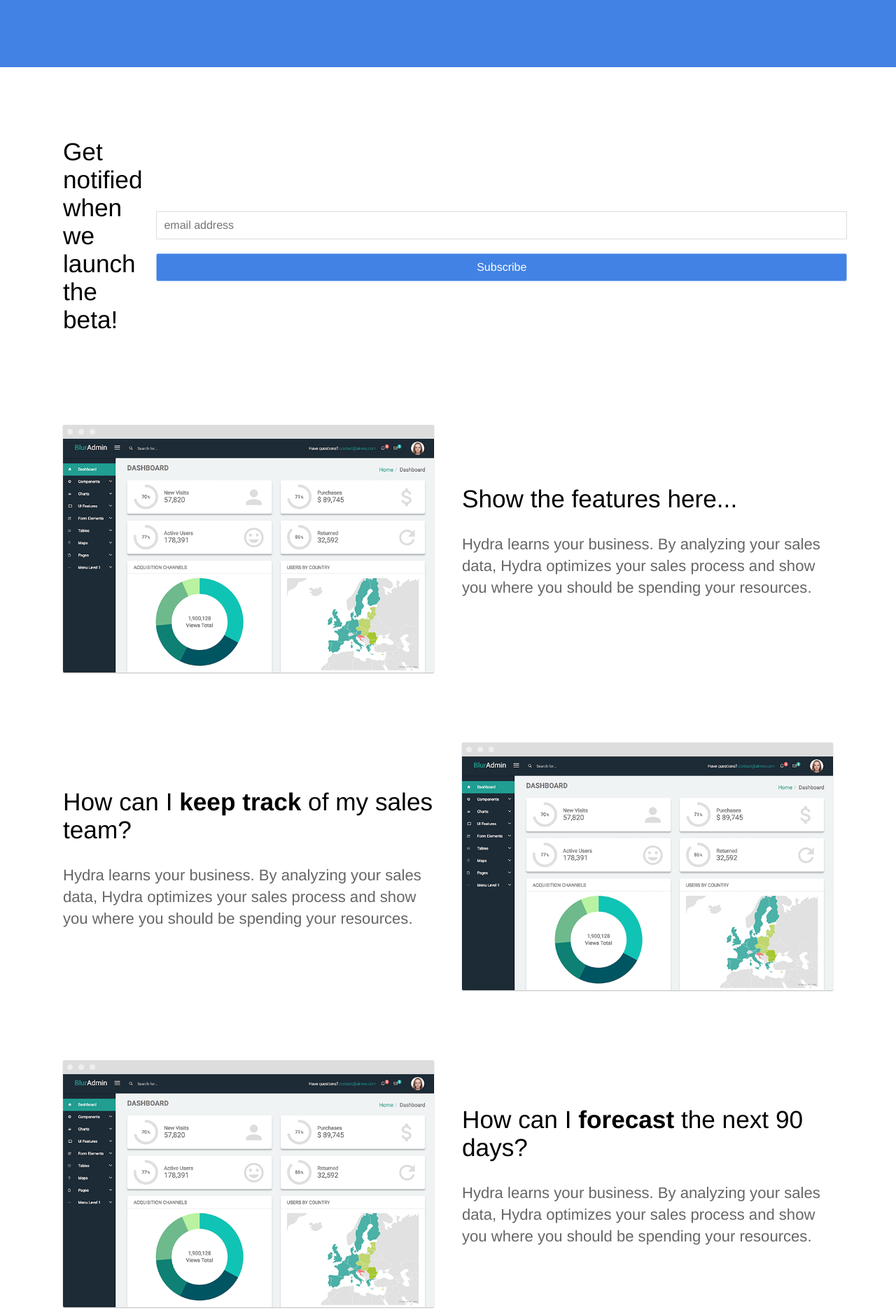
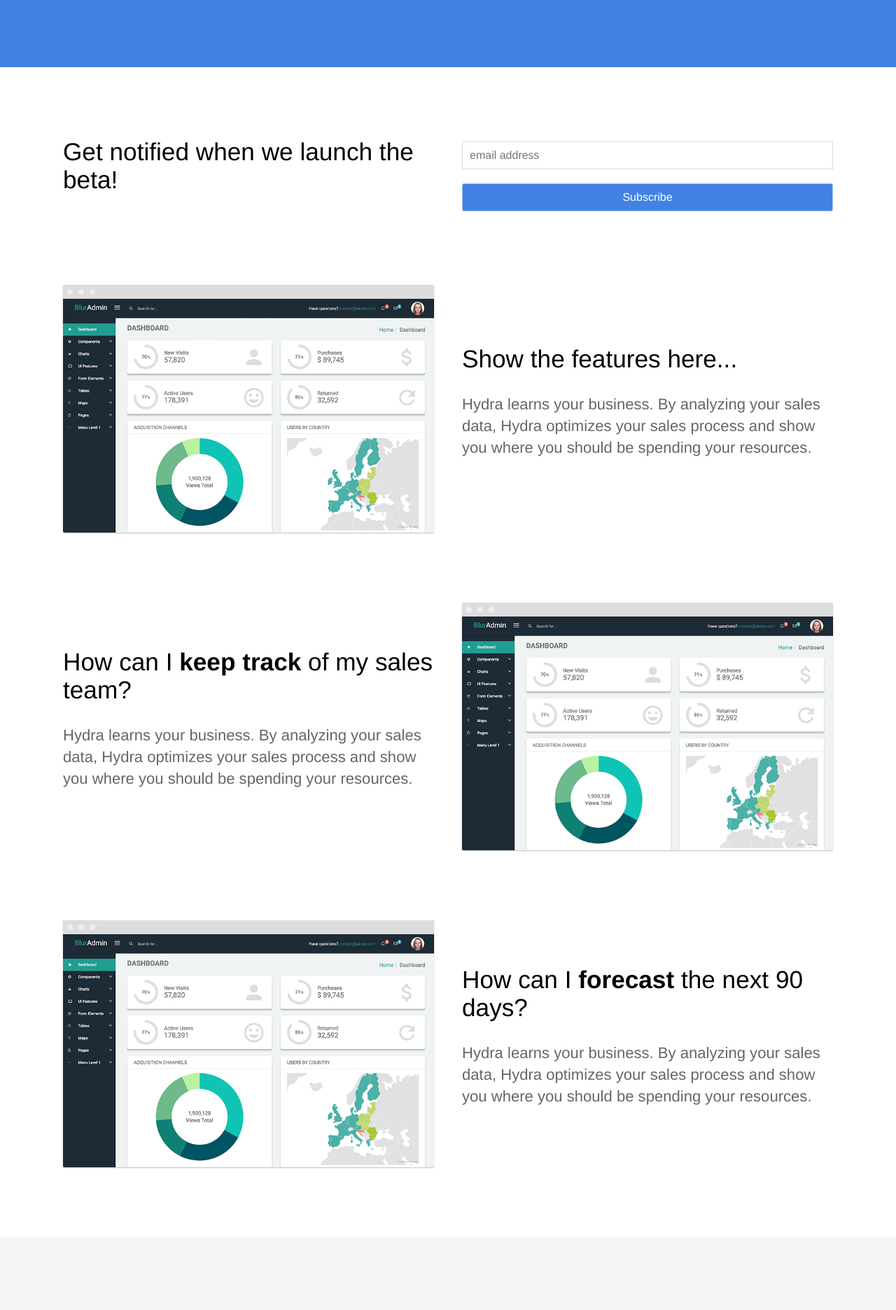
Before and after one commit to headchem/story-ghost, a Jekyll site: the page built from index.html, in a window 1280 px wide. Shown: the part 722-2594 px from the top of the page at 70% size. Built offline with Jekyll 4.4.1, drawn with Linux system fonts in a browser that asks for light colours; comment, search, counter and statistics services are not loaded.

Commit message:
Update index.html

```diff
--- a/index.html
+++ b/index.html
@@ -21,7 +21,7 @@ description: Do what authors do best, let the AI handle the rest
 			<div class="text editable">
 				<h2>Get notified when we launch the beta!</h2>
 			</div>
-
+			<div class="text editable">
 			<!-- Begin Mailchimp Signup Form -->
 <link href="//cdn-images.mailchimp.com/embedcode/horizontal-slim-10_7.css" rel="stylesheet" type="text/css">
 <style type="text/css">
@@ -42,6 +42,7 @@ description: Do what authors do best, let the AI handle the rest
 </div>
 
 <!--End mc_embed_signup-->
+			</div>
 		</div>
 	</section>
 
```
